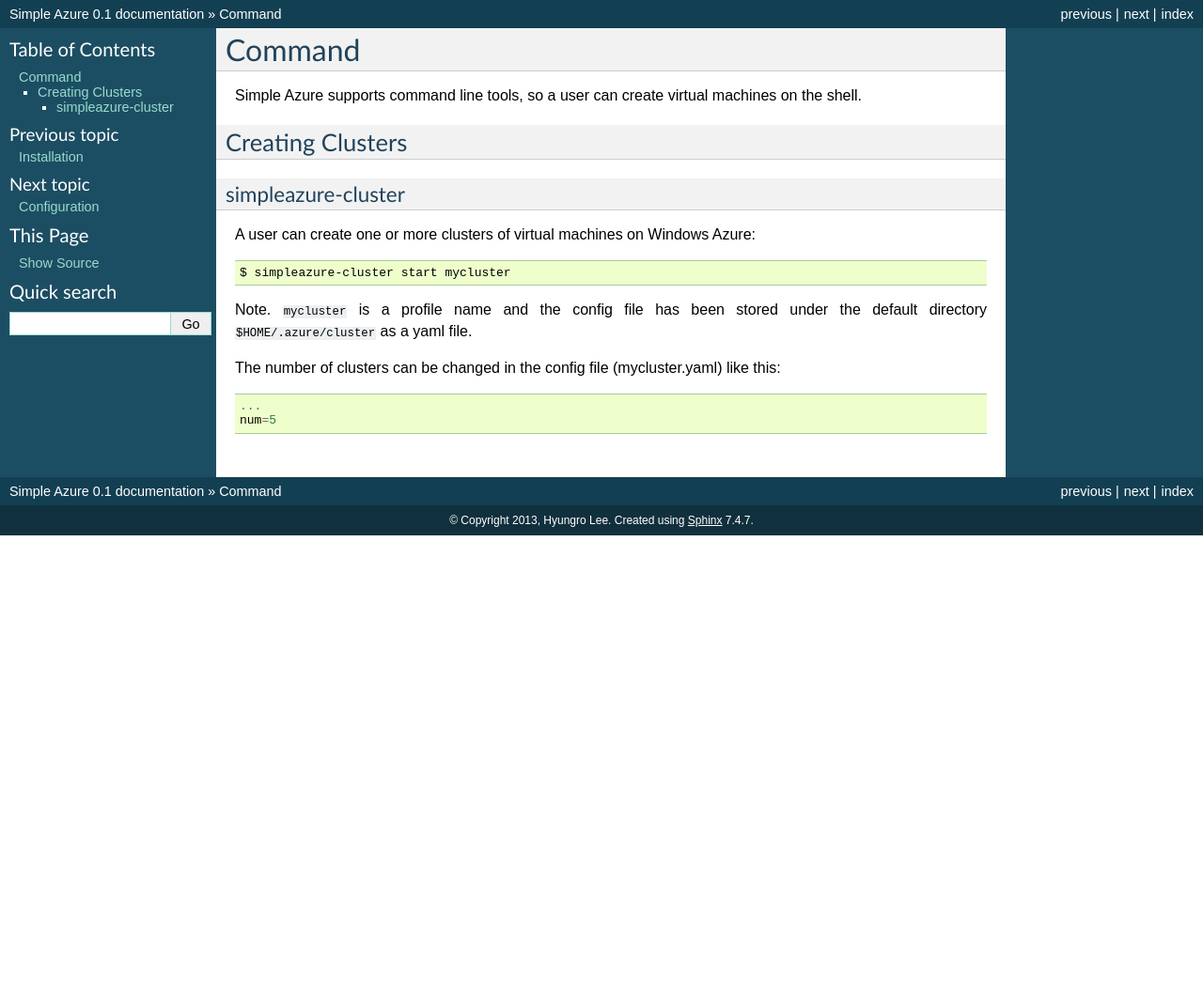
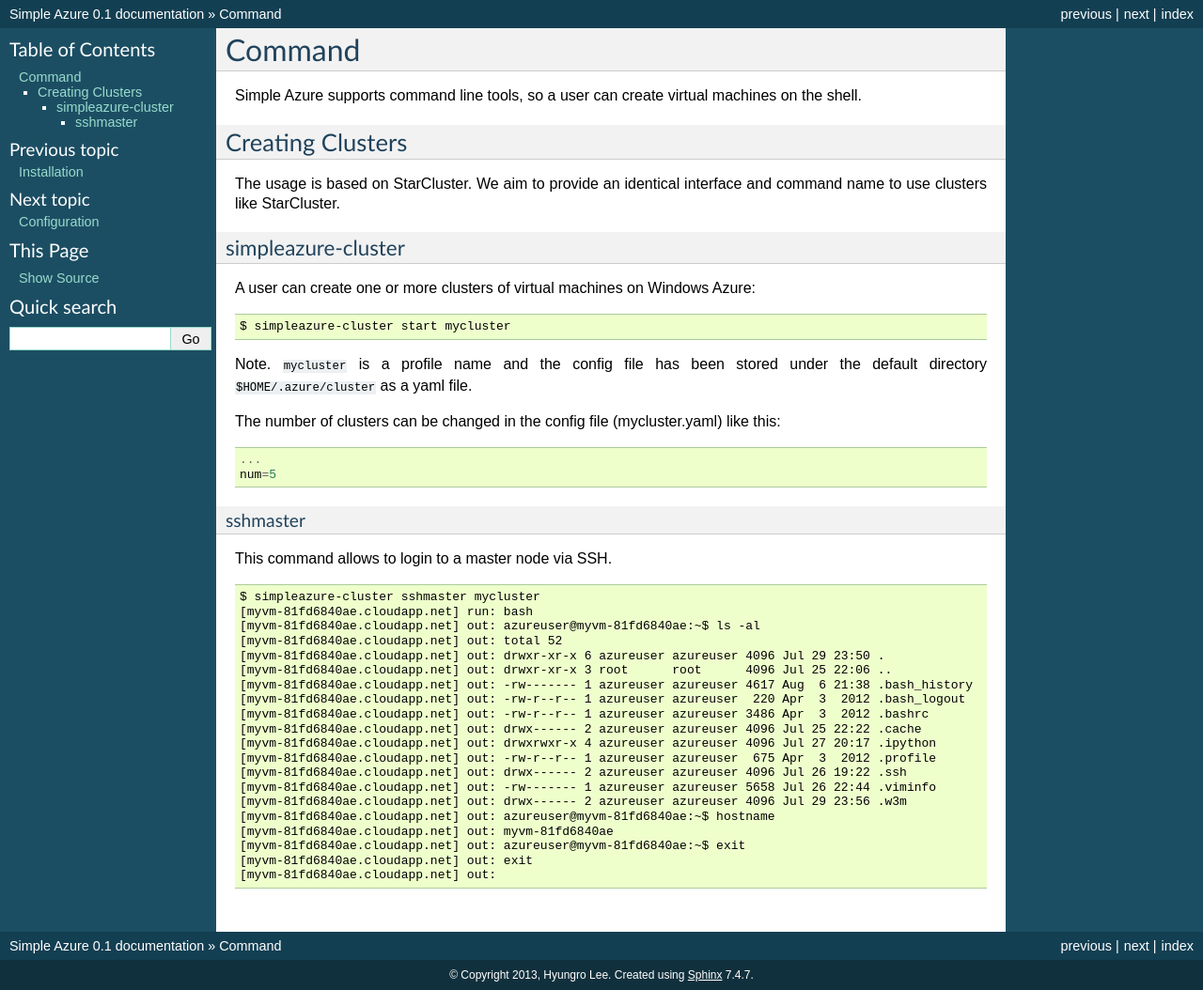
Before and after one commit to lee212/simpleazure, a Sphinx documentation site: the page built from docs/command.rst, in a window 1280 px wide. Shown: the whole page at 94% size. Built offline with Sphinx 7.4.7, drawn with Linux system fonts in a browser that asks for light colours; before the commit the page ends 900 px from its top, so only the background shows below that.

Commit message:
Update command.rst

```diff
--- a/docs/command.rst
+++ b/docs/command.rst
@@ -5,6 +5,7 @@
 
 Creating Clusters
 ------------------
+The usage is based on StarCluster. We aim to provide an identical interface and command name to use clusters like StarCluster.
 
 simpleazure-cluster
 ^^^^^^^^^^^^^^^^^^^^^
@@ -22,3 +23,30 @@
 
     ...
     num=5
+
+sshmaster
+''''''''''''
+This command allows to login to a master node via SSH.
+
+::
+
+   $ simpleazure-cluster sshmaster mycluster
+   [myvm-81fd6840ae.cloudapp.net] run: bash
+   [myvm-81fd6840ae.cloudapp.net] out: azureuser@myvm-81fd6840ae:~$ ls -al
+   [myvm-81fd6840ae.cloudapp.net] out: total 52
+   [myvm-81fd6840ae.cloudapp.net] out: drwxr-xr-x 6 azureuser azureuser 4096 Jul 29 23:50 .
+   [myvm-81fd6840ae.cloudapp.net] out: drwxr-xr-x 3 root      root      4096 Jul 25 22:06 ..
+   [myvm-81fd6840ae.cloudapp.net] out: -rw------- 1 azureuser azureuser 4617 Aug  6 21:38 .bash_history
+   [myvm-81fd6840ae.cloudapp.net] out: -rw-r--r-- 1 azureuser azureuser  220 Apr  3  2012 .bash_logout
+   [myvm-81fd6840ae.cloudapp.net] out: -rw-r--r-- 1 azureuser azureuser 3486 Apr  3  2012 .bashrc
+   [myvm-81fd6840ae.cloudapp.net] out: drwx------ 2 azureuser azureuser 4096 Jul 25 22:22 .cache
+   [myvm-81fd6840ae.cloudapp.net] out: drwxrwxr-x 4 azureuser azureuser 4096 Jul 27 20:17 .ipython
+   [myvm-81fd6840ae.cloudapp.net] out: -rw-r--r-- 1 azureuser azureuser  675 Apr  3  2012 .profile
+   [myvm-81fd6840ae.cloudapp.net] out: drwx------ 2 azureuser azureuser 4096 Jul 26 19:22 .ssh
+   [myvm-81fd6840ae.cloudapp.net] out: -rw------- 1 azureuser azureuser 5658 Jul 26 22:44 .viminfo
+   [myvm-81fd6840ae.cloudapp.net] out: drwx------ 2 azureuser azureuser 4096 Jul 29 23:56 .w3m
+   [myvm-81fd6840ae.cloudapp.net] out: azureuser@myvm-81fd6840ae:~$ hostname
+   [myvm-81fd6840ae.cloudapp.net] out: myvm-81fd6840ae
+   [myvm-81fd6840ae.cloudapp.net] out: azureuser@myvm-81fd6840ae:~$ exit
+   [myvm-81fd6840ae.cloudapp.net] out: exit
+   [myvm-81fd6840ae.cloudapp.net] out:
```
